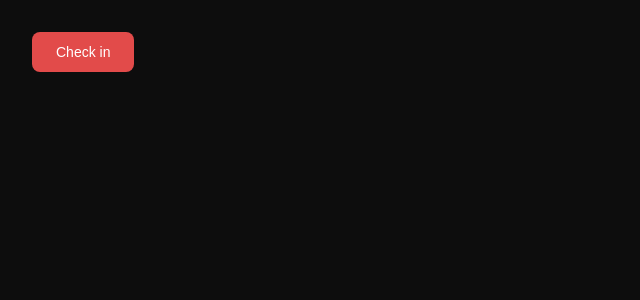
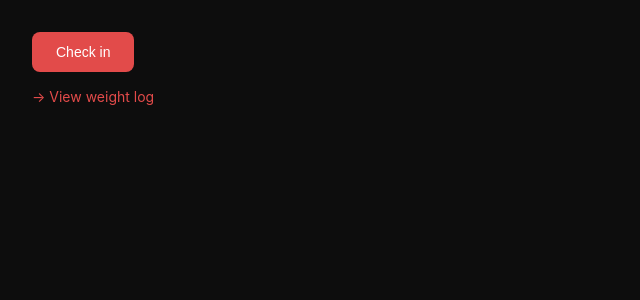
Before and after one commit to abel-111/Fitrack, a Flask app: page /dashboard in a window 1280 px wide. Shown: the part 293-593 px from the top of the page, without its empty margins (0-640 px from the left). Run offline with Flask 3, Linux system fonts and the light colour scheme; the visitor is signed in with stand-in values (Sample User, id 1); data that the repository does not hold is empty.

Commit message:
Add link to weight log from dashboard

```diff
--- a/app/templates/dashboard.html
+++ b/app/templates/dashboard.html
@@ -33,5 +33,9 @@
             </form>
         {% endif %}
     </div>
+    <a href="{{ url_for('weight.history') }}" style="color:#e24b4a; font-size:14px; text-decoration:none; margin-top:1rem; display:inline-block;">
+        → View weight log
+    </a>
 </div>
+
 {% endblock %}
```
